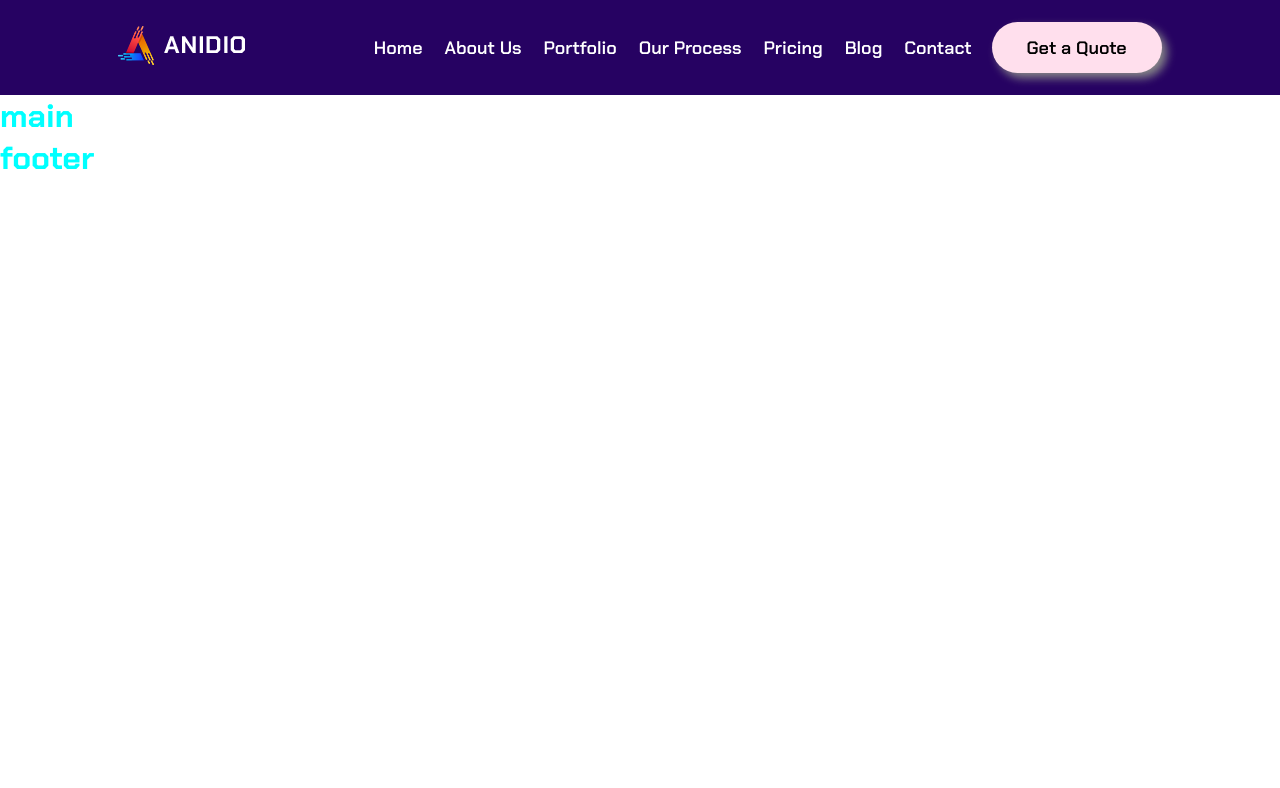
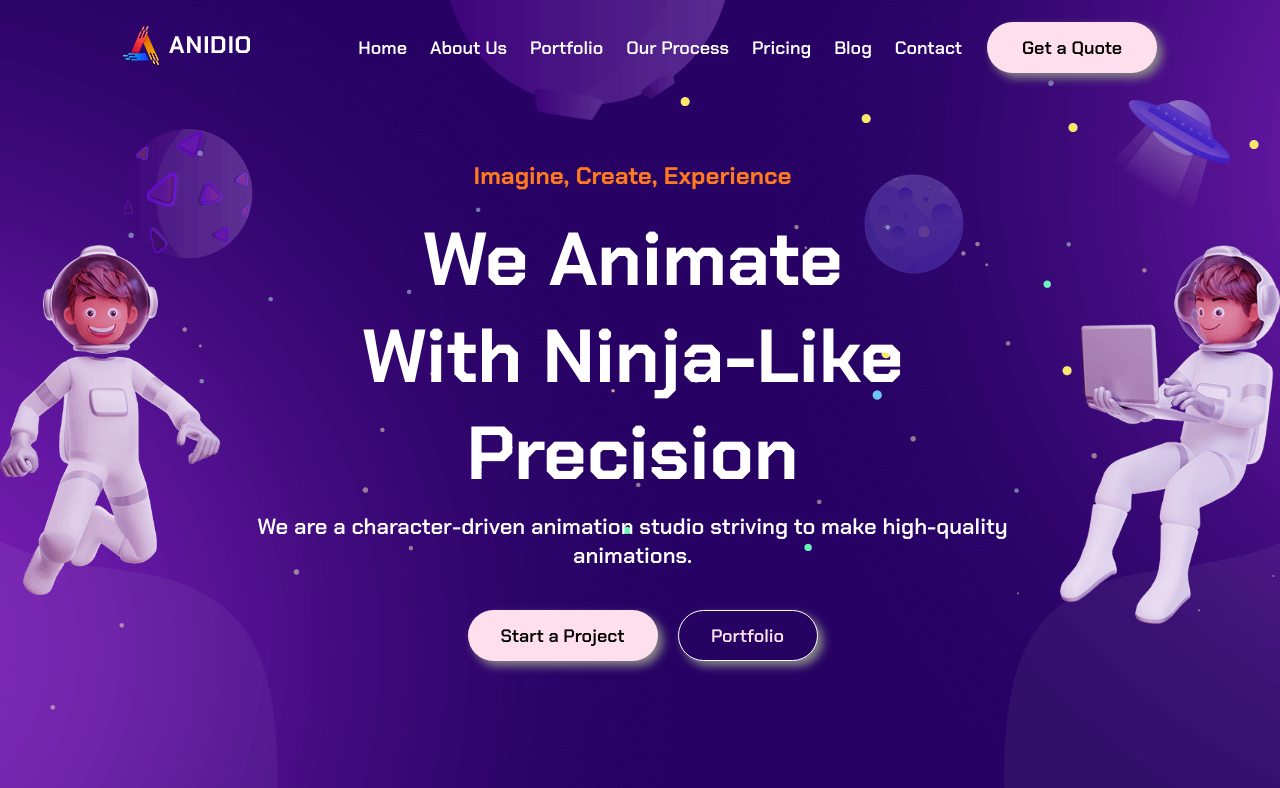
Before and after one commit to Antonio9026/proj-html-vuejs, a Vue app: page / in a window 1280 px wide. Shown: the top 788 px of the page. Built offline with nearby package versions, Linux system fonts and the light colour scheme.

Commit message:
hero section quasi completata

```diff
--- a/src/App.vue
+++ b/src/App.vue
@@ -23,5 +23,6 @@ body{
     font-family: 'Chakra Petch', sans-serif;
 
 
+
 }
 </style>
--- /dev/null
+++ b/src/components/AppHero.vue
@@ -0,0 +1,232 @@
+<script >
+
+</script>
+
+<template>
+    <div class="hero-section">
+        <div class="planet-top">
+            <img src="../assets/img/globe3.png" alt="" class="planet-top-img">
+        </div>
+        <div class="planet-left">
+            <img src="../assets/img/globe1.png" alt="" class="planet-left-img">
+        </div>
+        <div class="moon">
+            <img src="../assets/img/globe2.png" alt="" class="moon-img">
+        </div>
+        <div class="spaceship">
+            <img src="../assets/img/light.png" alt="" class="spaceship-img">
+        </div>
+
+        <div class="container_dots_left">
+            <img class="dots-left-img" src="../assets/img/dots-left.png" alt="">
+        </div>
+        <div class="container_dots_right">
+            <img class="dots-right-img" src="../assets/img/dots-right.png" alt="">
+        </div>
+        <div class="jumbo-container">
+            <div class="j-wrapper">
+                <div class="container_img_left">
+                    <img class="left-img" src="../assets/img/left-man.png" alt="">
+                </div>
+                <div class="center">
+                    <h2>Imagine, Create, Experience</h2>
+                    <h1>We Animate</h1>
+                    <h1>With Ninja-Like Precision</h1>
+                    <p>We are a character-driven animation studio striving to make high-quality animations.</p>
+                    <div class="buttons-container">
+                        <button class="b-left">Start a Project</button>
+                        <button class="b-right">Portfolio</button>
+                    </div>
+                </div>
+                <div class="container-img-right">
+                    <img class="right-img" src="../assets/img/right-man.png" alt="">
+                </div>
+            </div>
+
+
+
+        </div>
+        <div class="bottom-bg-image">
+            <img src="../assets/img/bottom-shape.png" alt="">
+        </div>
+    </div>
+</template>
+
+<style lang="scss" scoped>
+.hero-section {
+    position: relative;
+    padding-top: 160px;
+    display: flex;
+    background-image: url("../assets/img/banner-bg.png");
+    background-position: top;
+    min-height: 950px;
+
+    .container_img_left {
+        padding-top: 85px;
+        max-width: 220px;
+
+        .left-img {
+
+            width: 100%;
+        }
+    }
+
+    .container-img-right {
+        padding-top: 85px;
+        margin-left: 15px;
+        max-width: 220px;
+
+        .right-img {
+            width: 100%;
+        }
+
+    }
+
+    .jumbo-container {
+        text-align: center;
+        z-index: 1;
+
+        // min-height: max-content;
+        .j-wrapper {
+            width: 100%;
+            display: flex;
+        }
+
+        h1 {
+            font-size: 75px;
+            color: white;
+        }
+
+        h2 {
+            padding-bottom: 20px;
+            color: #ff7a1f;
+        }
+
+        p {
+            padding-top: 10px;
+            font-size: 22px;
+            color: white;
+        }
+
+
+        .buttons-container {
+            display: flex;
+            justify-content: center;
+            padding-top: 40px;
+            gap: 0 20px;
+
+            .b-left {
+                width: 190px;
+                height: 51px;
+                margin-left: 20px;
+                font-size: 18px;
+                border-radius: 50px;
+                border: none;
+                background-color: #FFDFED;
+                box-shadow: 5px 5px 10px #888888;
+                font-family: 'Chakra Petch', sans-serif;
+
+            }
+
+            .b-left:hover {
+                background-color: #260262;
+                box-shadow: 5px 5px 10px #888888;
+                border: 1px solid white;
+                color: #FFDFED;
+            }
+
+            .b-right {
+                width: 140px;
+                height: 51px;
+                color: #FFDFED;
+                background-color: #260262;
+                box-shadow: 5px 5px 10px #888888;
+                border: 1px solid white;
+                border-radius: 50px;
+                font-size: 18px;
+                font-family: 'Chakra Petch', sans-serif;
+            }
+        }
+    }
+}
+
+
+.planet-left {
+    position: absolute;
+    width: 130px;
+    left: 123px;
+    top: 129px;
+}
+
+.planet-left-img {
+    width: 100%;
+
+}
+
+.moon {
+    position: absolute;
+    width: 100px;
+    left: 864px;
+    top: 174px;
+}
+
+
+.moon-img {
+    width: 100%;
+}
+
+.spaceship {
+    position: absolute;
+    width: 120px;
+    left: 1110px;
+    top: 100px;
+}
+
+.spaceship-img {
+
+    width: 100%;
+}
+
+.planet-top {
+    position: absolute;
+    width: 285px;
+    left: 445px;
+    top: -180px;
+
+}
+
+.planet-top-img {
+
+    width: 100%;
+}
+
+.container_dots_left {
+    position: absolute;
+    left: 50px;
+    top: 150px;
+
+}
+
+.container_dots_right {
+    position: absolute;
+    z-index: 0;
+    max-width: 750px;
+    right: 100px;
+    top: 80px;
+}
+
+.dots-left-img {
+    width: 100%;
+
+}
+
+.bottom-bg-image {
+    position: absolute;
+    bottom: -40px;
+    left: 0;
+    width: 100%;
+    overflow: hidden;
+    height: 200px;
+
+}
+</style>
--- a/src/components/TheHeader.vue
+++ b/src/components/TheHeader.vue
@@ -49,35 +49,53 @@ export default {
             </div>
 
         </div>
+        <div class="jumbotron">
 
+        </div>
 
     </header>
 </template>
 
 <style lang="scss" scoped>
-.header_container {
+header {
     display: flex;
     justify-content: center;
+    width: 100%;
+    position: absolute;
+    z-index: 20;
+}
+
+
+.header_container {
+    min-width:  94.5%;;
+    display: flex;
+    justify-content: center;
+    align-items: center;
     height: 95px;
-    background-color: #260262;
+    //   background-color: #260262;
+
 }
 
 
 
+
 .wrapper {
-    min-width: 81.5%;
+    height: 50px;
+    min-width: 85.5%;
     display: flex;
     justify-content: space-between;
     align-items: center;
 }
-.nav_container{
+
+.nav_container {
     display: flex;
     align-items: center;
 }
+
 .nav_list {
     display: flex;
     list-style-type: none;
-    gap: 22px;
+    gap: 23px;
 }
 
 a {
@@ -85,24 +103,26 @@ a {
     color: white;
     text-decoration: none;
 }
-a:hover{
+
+a:hover {
     color: #ff7a1f;
 }
 
 button {
     width: 170px;
     height: 51px;
-    margin-left: 20px;
+    margin-left: 25px;
     font-size: 18px;
     border-radius: 50px;
     border: none;
     background-color: #FFDFED;
-    box-shadow:5px 5px 10px  #888888;
-    font-family: 'Chakra Petch', sans-serif;;
+    box-shadow: 5px 5px 10px #888888;
+    font-family: 'Chakra Petch', sans-serif;
+    ;
 }
-button:hover{
+
+button:hover {
     background-color: #260262;
-    box-shadow:5px 5px 10px #888888;
+    box-shadow: 5px 5px 10px #888888;
     border: 1px solid white;
-}
-</style>
+}</style>
--- a/src/components/TheMain.vue
+++ b/src/components/TheMain.vue
@@ -1,13 +1,17 @@
 <script >
+import AppHero from "./AppHero.vue"
 
+export default{
+    components:{
+        AppHero,
+    }
+}
 </script>
 
 <template>
-<h1>main</h1>
+   <AppHero></AppHero>
 </template>
 
 <style lang="scss" scoped>
-h1{
-    color: aqua;
-}
+
 </style>
```
